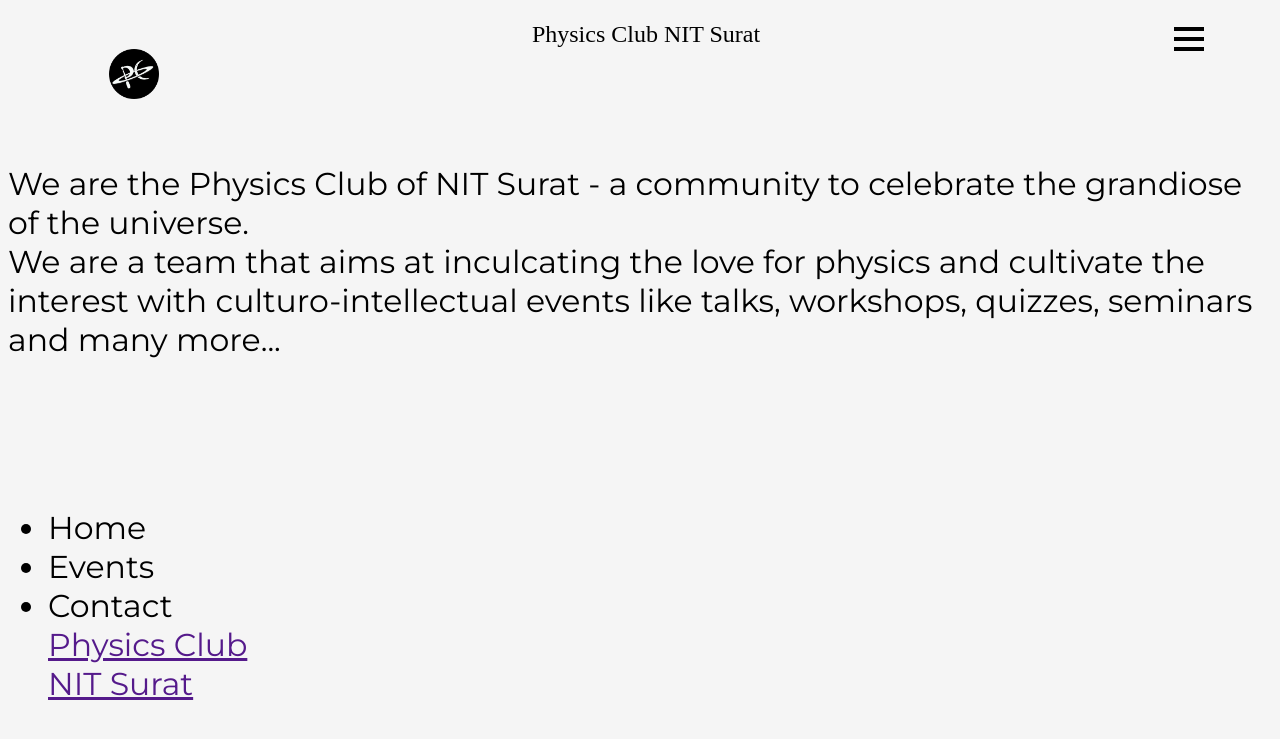
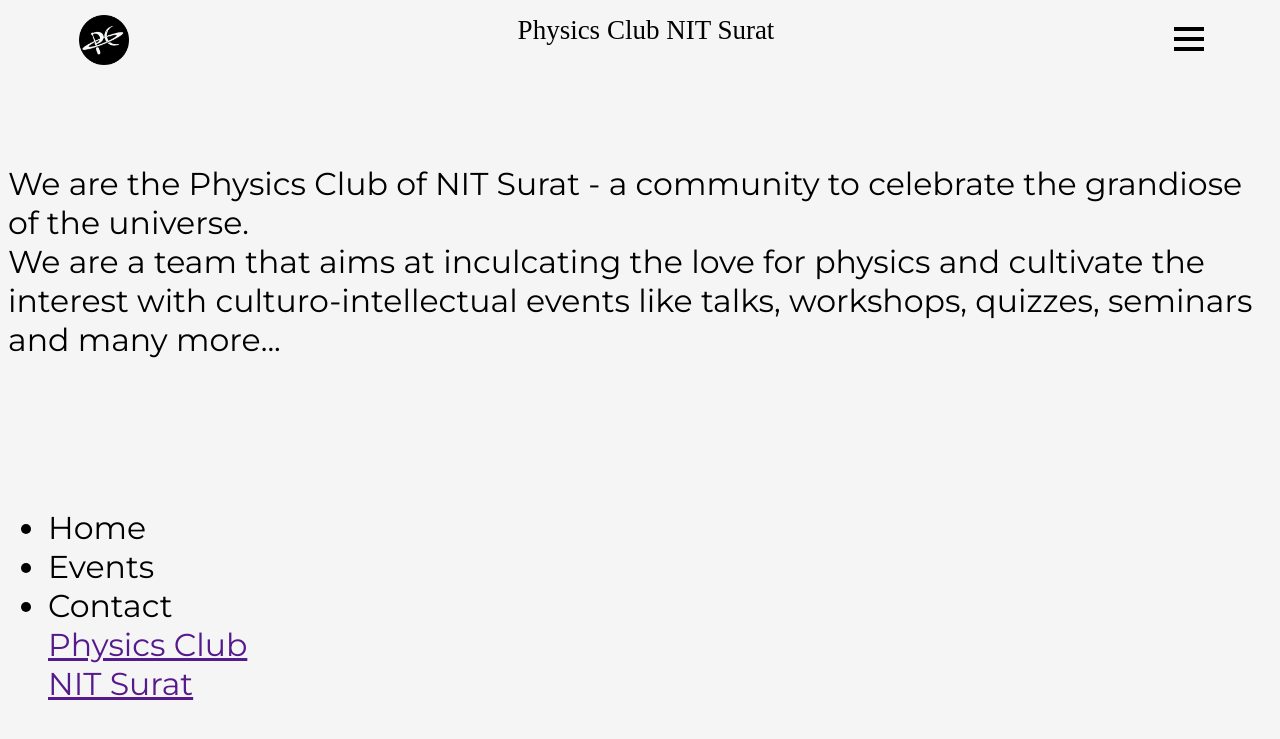
Before and after one commit to adithyarao3103/Physics-Club-Website-Trial, a Jekyll site: the page index.html, which Jekyll copies as it is, in a window 1280 px wide. Shown: the top 739 px of the page. Built offline with Jekyll 4.4.1, drawn with Linux system fonts in a browser that asks for light colours; some web fonts are replaced.

Commit message:
Update fixed.css

```diff
--- a/assets/css/fixed.css
+++ b/assets/css/fixed.css
@@ -92,8 +92,8 @@
 	justify-content: flex-start;
 	background-color: transparent;
 	position: relative;
-	left: 60px;
-	padding: 10%;
+	left: 15%;
+	padding: 2%;
 }
 
 .pc{
@@ -104,7 +104,7 @@
 
 #title{
 	font-family: BioRhyme;
-	font-size: calc(8px + 1.25vw);
+	font-size: 27px;
 	color: black;
 	height: inherit;
 	background-color: transparent;
```
